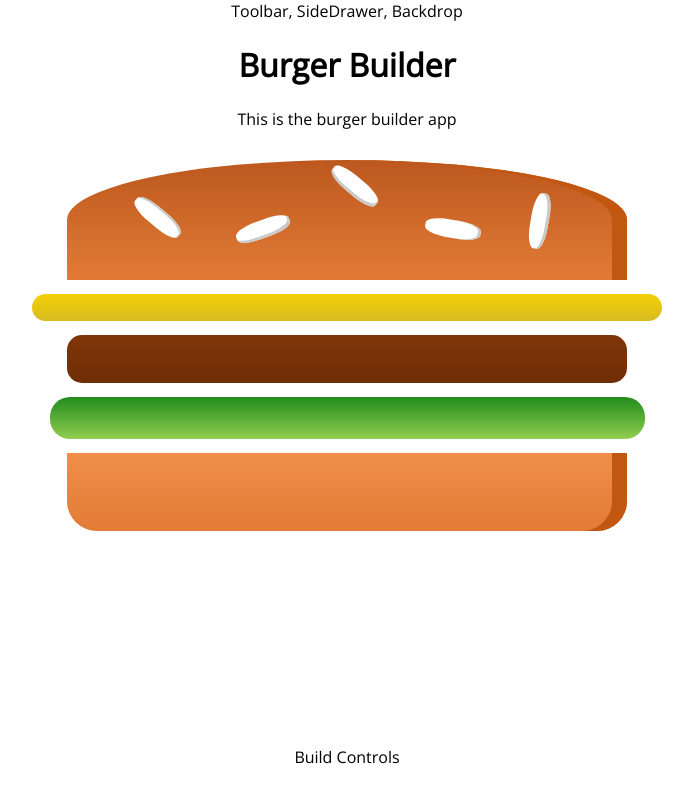
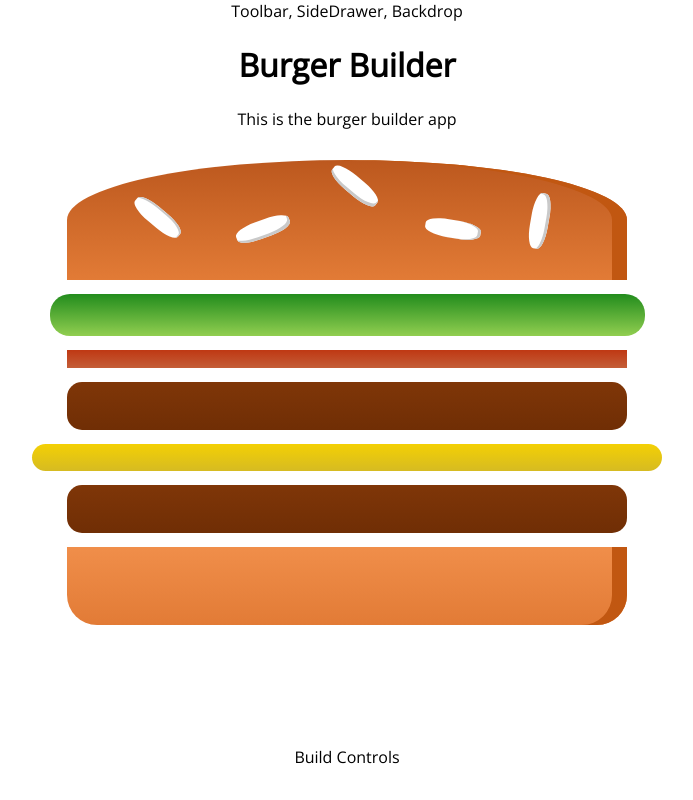
Before and after one commit to adenh93/burger-builder, a React (Create React App) app: page / in a window 1280 px wide. Shown: the whole page, without its empty margins (293-986 px from the left). Built offline with nearby package versions, Linux system fonts and the light colour scheme.

Commit message:
Added state object to BurgerBuilder container, with default ingredients state array. Modified Burger component to dynamically render burger ingredients based on the ingredients array in state passed to component as a property.

```diff
--- a/src/components/Burger/Burger.js
+++ b/src/components/Burger/Burger.js
@@ -3,13 +3,17 @@ import classes from "./Burger.module.css";
 import BurgerIngredient from "./BurgerIngredient";
 import { IngredientType } from "../../constants/enums";
 
-const Burger = () => {
+const Burger = ({ ingredients }) => {
+  const fillings = ingredients.map(({ type, amount }, index) =>
+    [...Array(amount).keys()].map(i => (
+      <BurgerIngredient key={`${index}_${i}`} type={type} />
+    ))
+  );
+
   return (
     <div className={classes.Burger}>
       <BurgerIngredient type={IngredientType.BREADTOP} />
-      <BurgerIngredient type={IngredientType.CHEESE} />
-      <BurgerIngredient type={IngredientType.MEAT} />
-      <BurgerIngredient type={IngredientType.SALAD} />
+      {fillings}
       <BurgerIngredient type={IngredientType.BREADBOTTOM} />
     </div>
   );
--- a/src/containers/BurgerBuilder/BurgerBuilder.js
+++ b/src/containers/BurgerBuilder/BurgerBuilder.js
@@ -1,11 +1,24 @@
 import React, { Component } from "react";
 import Burger from "../../components/Burger";
+import { IngredientType } from "../../constants/enums";
 
 class BurgerBuilder extends Component {
+  state = {
+    ingredients: [
+      { type: IngredientType.SALAD, amount: 1 },
+      { type: IngredientType.BACON, amount: 1 },
+      { type: IngredientType.MEAT, amount: 1 },
+      { type: IngredientType.CHEESE, amount: 1 },
+      { type: IngredientType.MEAT, amount: 1 }
+    ]
+  };
+
   render() {
+    const { ingredients } = this.state;
+
     return (
       <>
-        <Burger />
+        <Burger ingredients={ingredients} />
         <div>Build Controls</div>
       </>
     );
```
